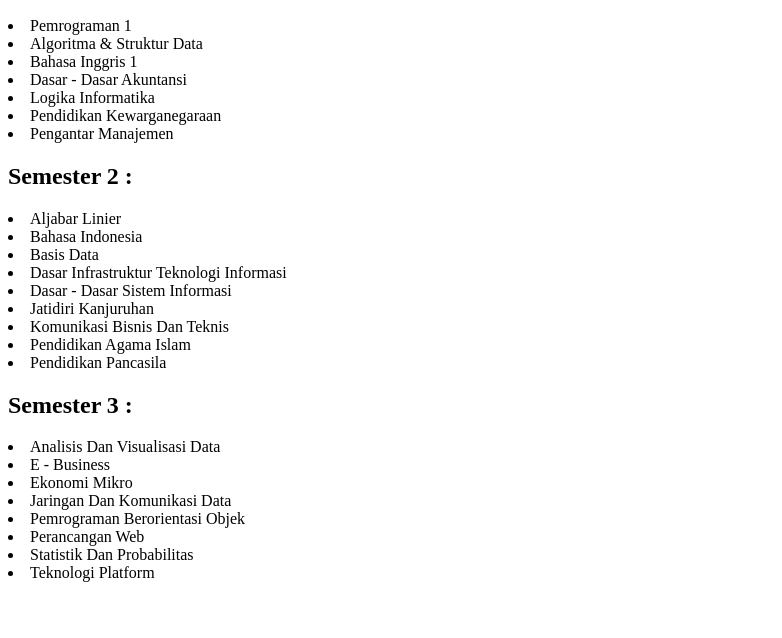
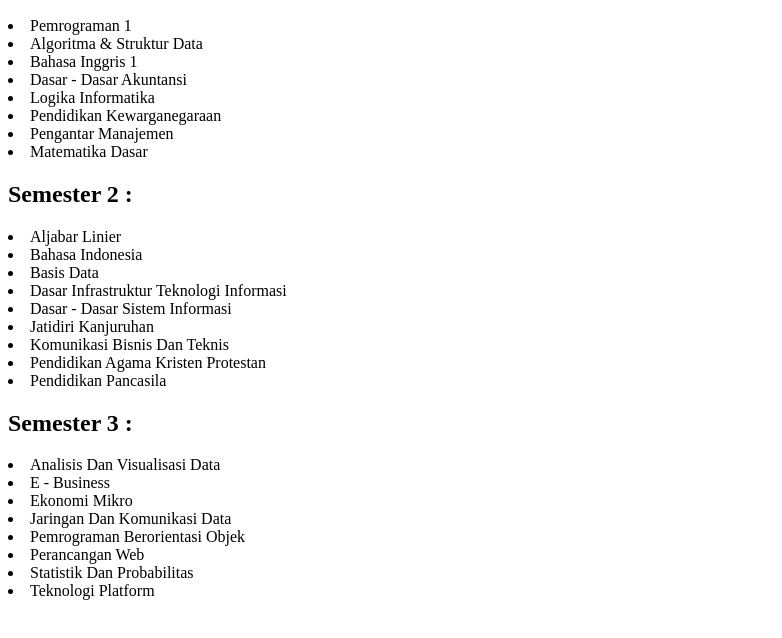
Before and after one commit to Harditias/Arbo013, a plain HTML site: page matakuliah.html in a window 1280 px wide. Shown: the part 110-748 px from the top of the page, without its empty margins (0-782 px from the left). Drawn offline with Linux system fonts and the light colour scheme.

Commit message:
Update matakuliah.html

```diff
--- a/matakuliah.html
+++ b/matakuliah.html
@@ -13,6 +13,7 @@
 	<li>Logika Informatika</li>
 	<li>Pendidikan Kewarganegaraan</li>
 	<li>Pengantar Manajemen</li>
+	<li>Matematika Dasar</>
 		<h2>Semester 2 :</h2>
 		<li>Aljabar Linier</li>
 		<li>Bahasa Indonesia</li>
@@ -21,7 +22,7 @@
 		<li>Dasar - Dasar Sistem Informasi</li>
 		<li>Jatidiri Kanjuruhan</li>
 		<li>Komunikasi Bisnis Dan Teknis</li>
-		<li>Pendidikan Agama Islam</li>
+		<li>Pendidikan Agama Kristen Protestan</li>
 		<li>Pendidikan Pancasila</li>
 			<h2>Semester 3 :</h2>
 			<li>Analisis Dan Visualisasi Data</li>
```
